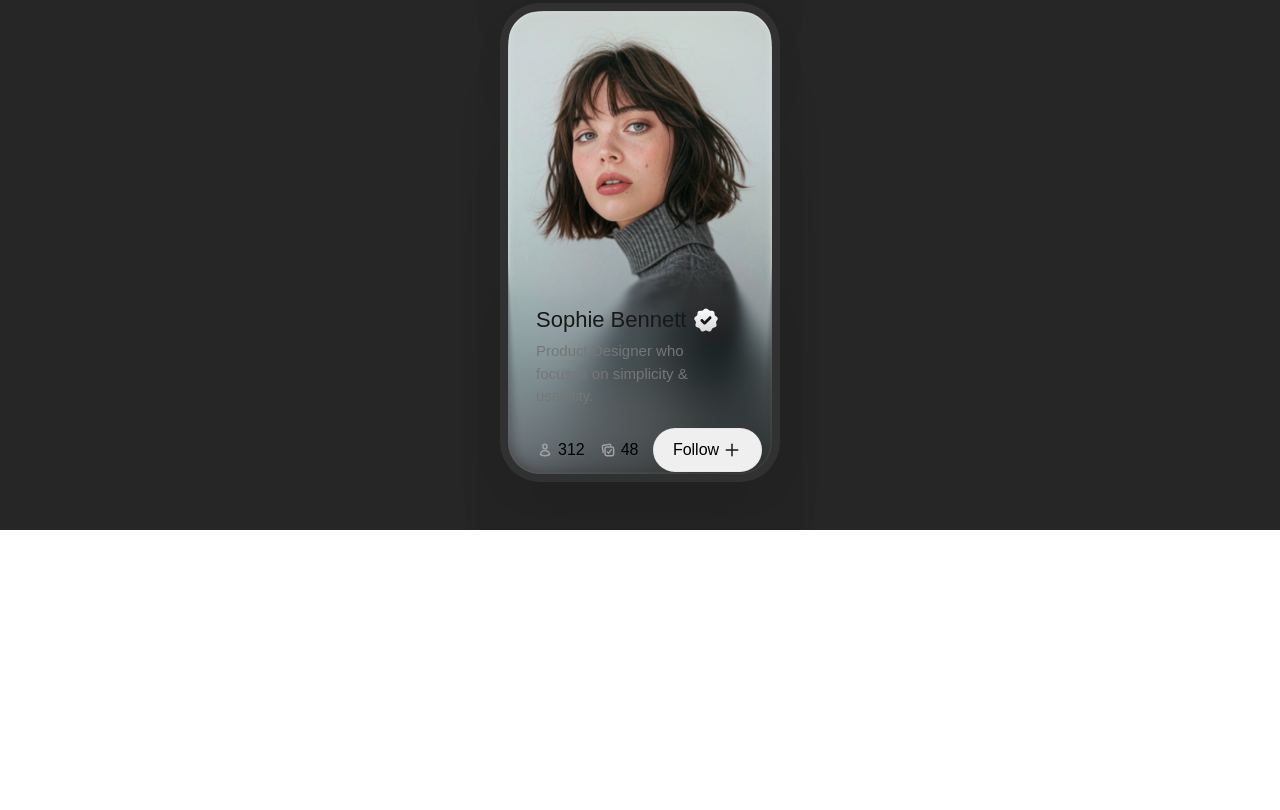
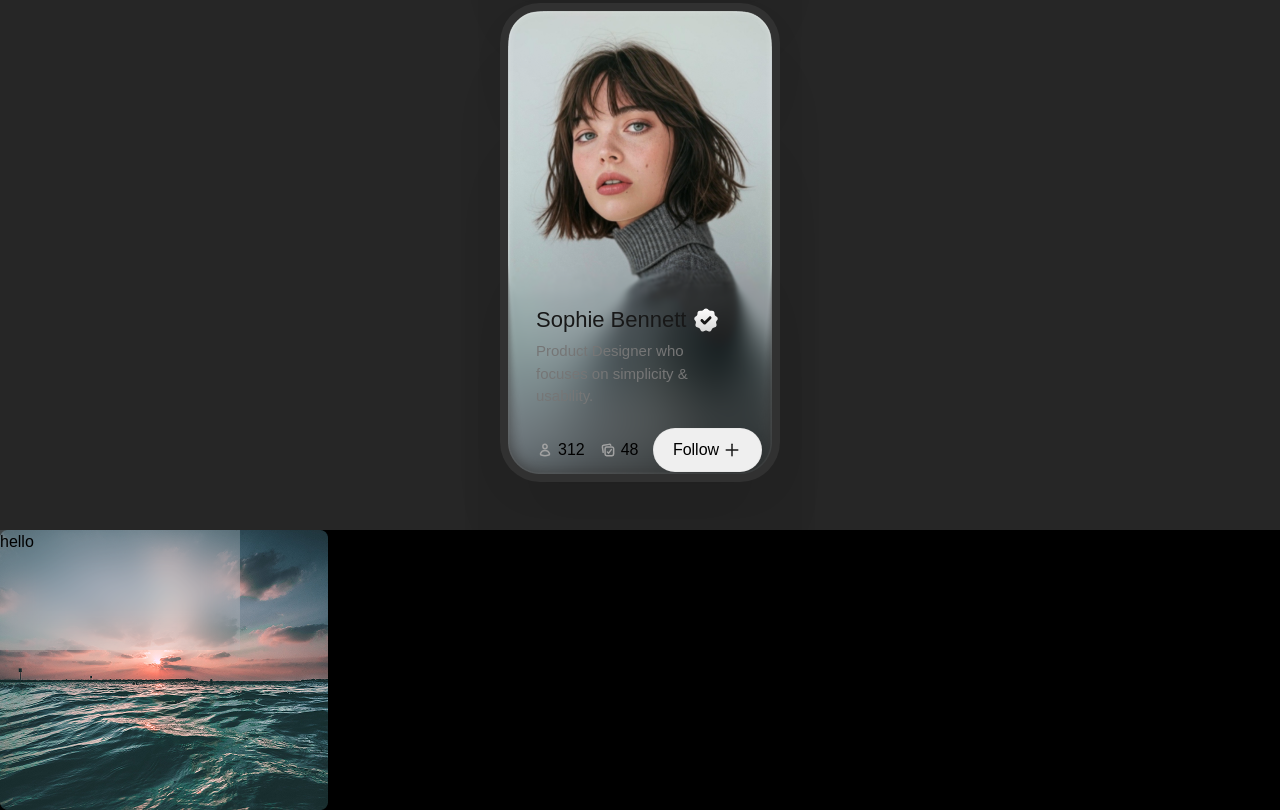
Before and after one commit to magdachikhr-hub/Different_Cards, a website: page index.html in a window 1280 px wide. Shown: the part 2160-2970 px from the top of the page. Before the commit the page ends 2690 px from the top, so only its background shows below. Drawn offline with Linux system fonts and the light colour scheme.

Commit message:
backdrop_blur

```diff
--- a/index.html
+++ b/index.html
@@ -386,6 +386,16 @@
           </div>
         </div>
       </section>
+      <section class="h-300px bg-black relative">
+        <div class="">
+          <img src="./images/ocean.png" alt="" />
+          <div
+            class="w-60 h-30 bg-white absolute top-0 backdrop-blur-lg bg-white/20"
+          >
+            hello
+          </div>
+        </div>
+      </section>
     </main>
   </body>
 </html>
```
Also changed, not shown: output.css.
